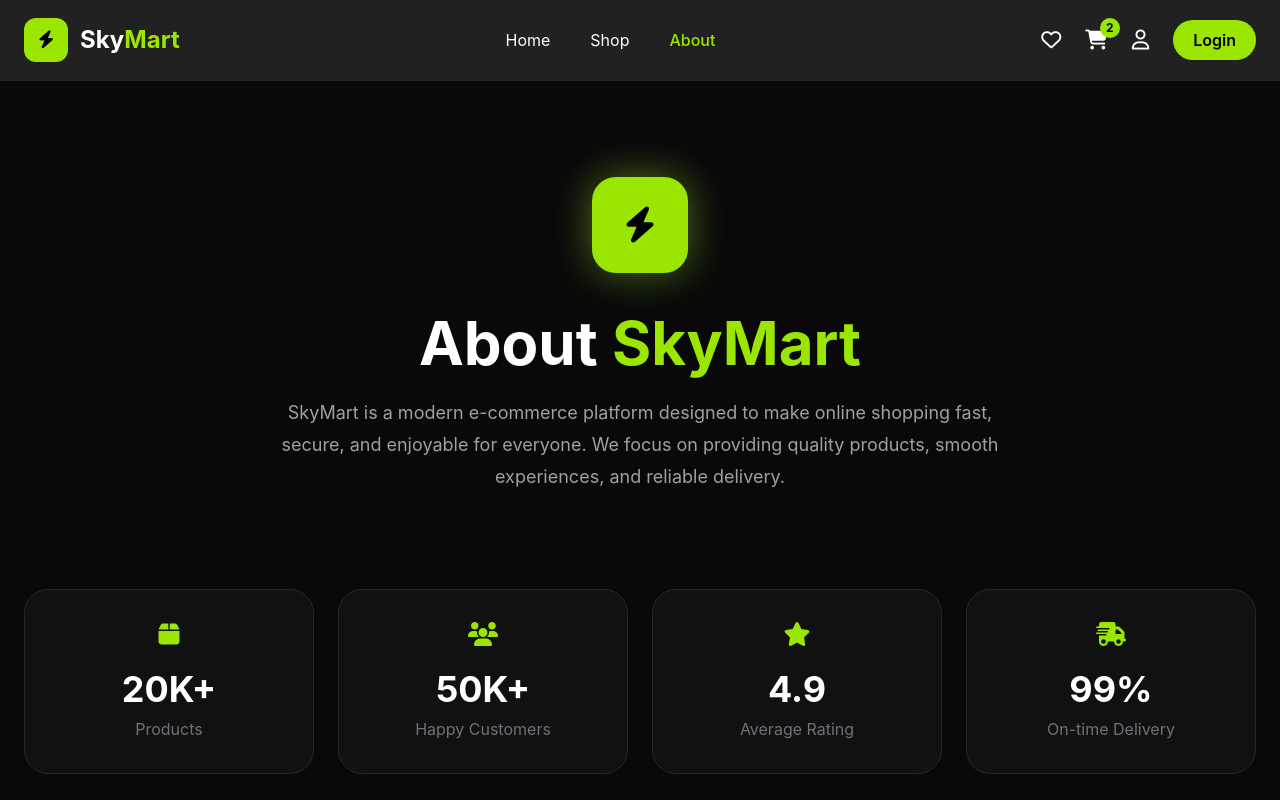
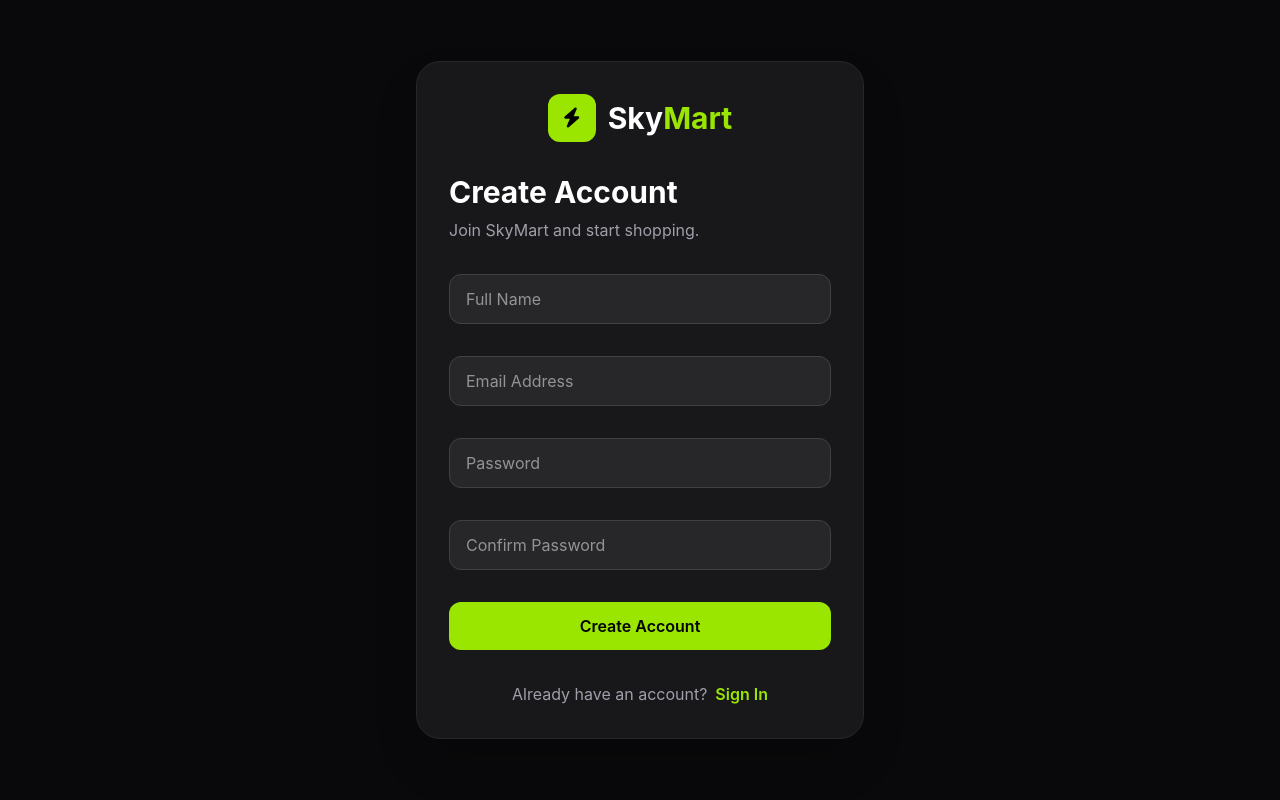
Before and after one commit to mantu-tiwari/skymart-react, a React (Vite) app: page / in a window 1280 px wide. Shown: the top 800 px of the page. Built offline with nearby package versions, Linux system fonts and the light colour scheme.

Commit message:
registration form validation

```diff
--- a/package.json
+++ b/package.json
@@ -14,6 +14,7 @@
     "react": "^19.1.1",
     "react-dom": "^19.1.1",
     "react-hook-form": "^7.83.0",
+    "react-hot-toast": "^2.6.0",
     "tailwindcss": "^4.3.3"
   },
   "devDependencies": {
--- a/src/App.jsx
+++ b/src/App.jsx
@@ -1,18 +1,23 @@
-import React from 'react'
+import React, { useContext } from 'react'
 import Register from './pages/Register'
 import Login from './pages/Login'
 import About from './pages/About'
 import Navbar from './components/Navbar'
 import Footer from './components/Footer'
+import { MyShop } from './context/MyContext'
 
 const App = () => {
+
+  const {formToggle} =  useContext(MyShop)
+
   return (
     <div>
-      {/* <Register/> */}
-      {/* <Login/> */}
-      <Navbar/>
-      <About/>
-      <Footer/>
+      {formToggle ? <Register/> : <Login/>}
+
+
+      {/* <Navbar/> */}
+      {/* <About/> */}
+      {/* <Footer/> */}
     </div>
   )
 }
--- a/src/context/MyContext.jsx
+++ b/src/context/MyContext.jsx
@@ -3,7 +3,7 @@ import { createContext, useState } from "react";
 export const MyShop = createContext()
 
 export const ContextProvider = ({children}) => {
-    const [count, setCount] = useState(0)
+    const [formToggle, setFormToggle] = useState(true)
 
-    return <MyShop.Provider value={count} > {children} </MyShop.Provider>
+    return <MyShop.Provider value={{setFormToggle, formToggle}} > {children} </MyShop.Provider>
 }
--- a/src/main.jsx
+++ b/src/main.jsx
@@ -3,9 +3,11 @@ import { createRoot } from "react-dom/client";
 import "./index.css";
 import App from "./App.jsx";
 import { ContextProvider } from "./context/MyContext.jsx";
+import { Toaster } from "react-hot-toast";
 
 createRoot(document.getElementById("root")).render(
   <ContextProvider>
     <App />
+    <Toaster position="top-right" />
   </ContextProvider>,
 );
--- a/src/pages/Login.jsx
+++ b/src/pages/Login.jsx
@@ -1,7 +1,11 @@
-import React from "react";
+import React, { useContext } from "react";
 import { useForm } from "react-hook-form";
+import { MyShop } from "../context/MyContext";
 
 const Login = () => {
+
+  const {setFormToggle} = useContext(MyShop)
+
   return (
     <div>
       <div className="min-h-screen bg-black flex">
@@ -99,7 +103,9 @@ const Login = () => {
             </form>
             <p className="text-center text-zinc-400 mt-8">
               Don't have an account?
-              <span className="text-lime-400 ml-2 cursor-pointer font-semibold">
+              <span onClick={() => {
+                  setFormToggle((prev) => !prev)
+              }} className="text-lime-400 ml-2 cursor-pointer font-semibold">
                 Create one
               </span>
             </p>
--- a/src/pages/Register.jsx
+++ b/src/pages/Register.jsx
@@ -1,7 +1,26 @@
-import React from "react";
+import React, { useContext } from "react";
 import { useForm } from "react-hook-form";
+import { MyShop } from "../context/MyContext";
+import toast from "react-hot-toast";
 
 const Register = () => {
+
+
+
+  const {setFormToggle} = useContext(MyShop)
+  const {register, handleSubmit, reset,watch, formState:{errors} } = useForm({
+    mode: 'onChange'
+  })
+  const passwordValue = watch("password");
+
+  const formSubmit = (data) => {
+      console.log(data);
+      localStorage.setItem('RegistrationData', JSON.stringify(data))
+      toast.success('Account Created Successfully')
+      setFormToggle((prev) => !prev)
+      reset()
+  }
+
   return (
 
     <div className="min-h-screen bg-zinc-950 flex items-center justify-center px-4">
@@ -23,27 +42,52 @@ const Register = () => {
         <p className="text-zinc-400 mb-8">Join SkyMart and start shopping.</p>
 
         {/* Form */}
-        <form className="space-y-5">
+        <form onSubmit={handleSubmit(formSubmit)} className="flex flex-col gap-4">
           <input
+          {...register('name',{
+            required: 'Name is Required',
+          })}
             type="text"
             placeholder="Full Name"
             className="w-full bg-zinc-800 border border-zinc-700 rounded-xl px-4 py-3 text-white outline-none focus:border-lime-400"
           />
+          <p className="text-red-500 text-[12px]">{errors.name?.message} </p>
           <input
+          {...register('email',{
+            required: 'Email is Required',
+            pattern: {
+                value: /^[a-zA-Z0-9._%+-]+@[a-zA-Z0-9.-]+\.[a-zA-Z]{2,}$/,
+                message: 'Invlid email address'
+            }
+          })}
             type="email"
             placeholder="Email Address"
             className="w-full bg-zinc-800 border border-zinc-700 rounded-xl px-4 py-3 text-white outline-none focus:border-lime-400"
           />
+          <p className="text-red-500 text-[12px]"> {errors.email?.message} </p>
           <input
+          {...register('password',{
+            required: 'password is Required',
+            minLength: {
+              value: 6,
+              message: 'Minimum 6 digit is required'
+            }
+          })}
             type="password"
             placeholder="Password"
             className="w-full bg-zinc-800 border border-zinc-700 rounded-xl px-4 py-3 text-white outline-none focus:border-lime-400"
           />
+          <p className="text-red-500 text-[12px]">{errors.password?.message} </p>
           <input
+          {...register('cnfPassword',{
+            required: 'Please Confirm your Password',
+             validate: (value) => value === passwordValue || 'The passwords do not match'
+          })}
             type="password"
             placeholder="Confirm Password"
             className="w-full bg-zinc-800 border border-zinc-700 rounded-xl px-4 py-3 text-white outline-none focus:border-lime-400"
           />
+          <p className="text-red-500 text-[12px]">{errors.cnfPassword?.message} </p>
           <button className="w-full bg-lime-400 text-black font-semibold py-3 rounded-xl hover:bg-lime-300 duration-300 cursor-pointer">
             Create Account
           </button>
@@ -52,7 +96,9 @@ const Register = () => {
         {/* Bottom */}
         <p className="text-center text-zinc-400 mt-8">
           Already have an account?
-          <span className="text-lime-400 font-semibold cursor-pointer ml-2">
+          <span onClick={() => {
+              setFormToggle((prev) => !prev)
+          }} className="text-lime-400 font-semibold cursor-pointer ml-2">
             Sign In
           </span>
         </p>
```
Also changed, not shown: 1 other file (tests, documents, lock files or other folders).
